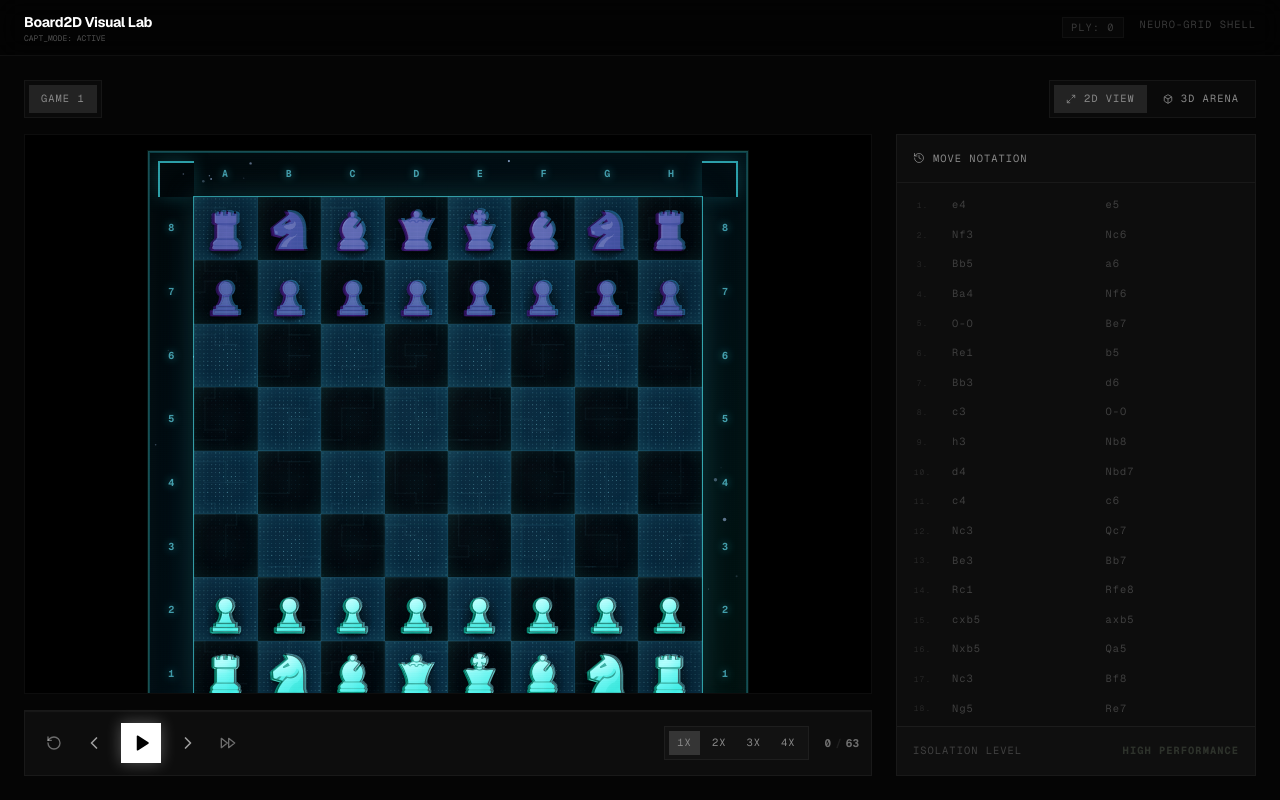
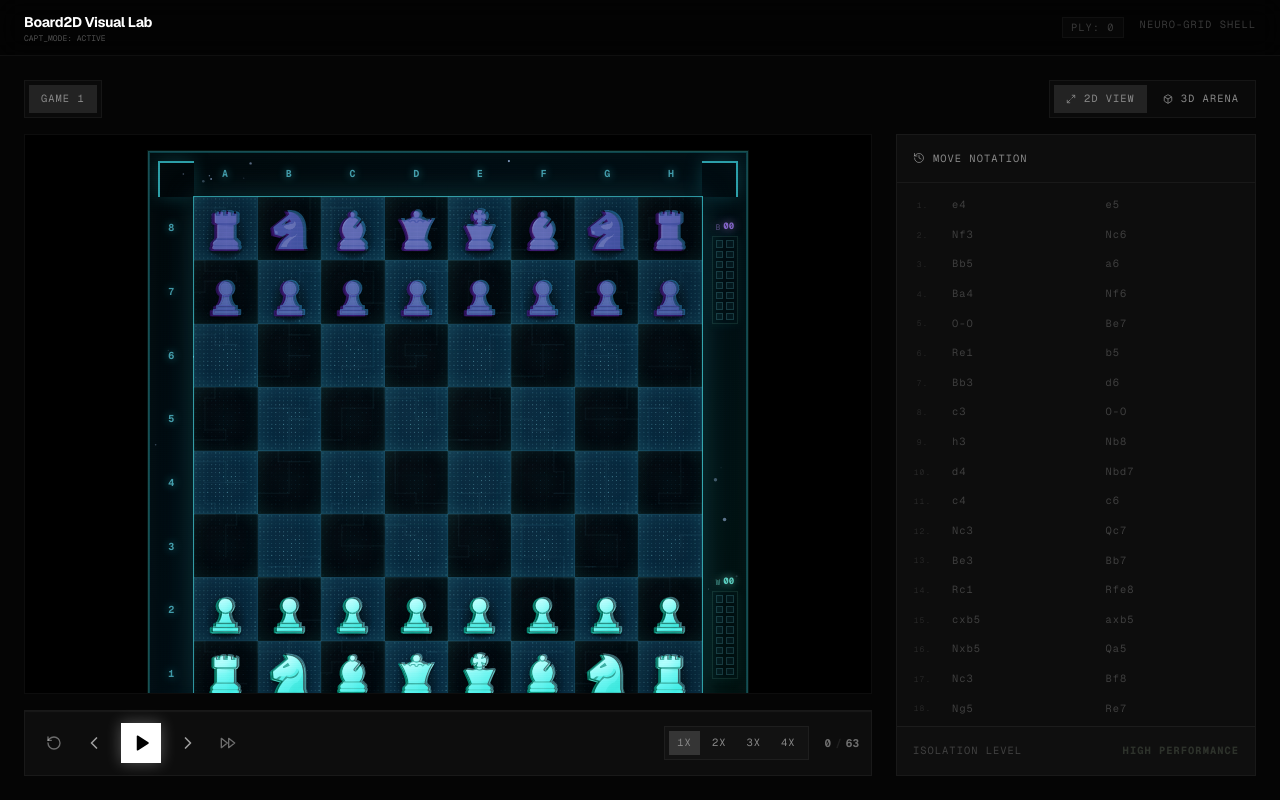
Before and after one commit to newjordan/3D_chessboard, a Next.js app in the folder apps/web/: page /dev/board2d in a window 1280 px wide. Built offline with nearby package versions, Linux system fonts and the light colour scheme.

Commit message:
Add 2D material loss rail

```diff
--- a/apps/web/src/components/replay/Board2D.tsx
+++ b/apps/web/src/components/replay/Board2D.tsx
@@ -1,6 +1,6 @@
 "use client";
 
-import React, { useEffect, useState } from 'react';
+import React, { useEffect, useMemo, useState } from 'react';
 import { motion, AnimatePresence } from 'framer-motion';
 
 interface Board2DMoveFx {
@@ -23,6 +23,7 @@ interface Board2DProps {
 const FILE_IDS = 'abcdefgh';
 const FILE_LABELS = ['A', 'B', 'C', 'D', 'E', 'F', 'G', 'H'] as const;
 const RANK_LABELS = ['8', '7', '6', '5', '4', '3', '2', '1'] as const;
+const MATERIAL_CELLS = Array.from({ length: 16 }, (_, idx) => idx);
 
 function mulberry32(seed: number) {
   let s = seed >>> 0;
@@ -1107,6 +1108,19 @@ export const Board2D: React.FC<Board2DProps> = (props) => {
       })()
     : null;
 
+  const materialLoss = useMemo(() => {
+    const counts = { w: 0, b: 0 };
+    for (const row of board) {
+      for (const piece of row) {
+        if (piece?.color === 'w' || piece?.color === 'b') counts[piece.color] += 1;
+      }
+    }
+    return {
+      w: Math.max(0, Math.min(16, 16 - counts.w)),
+      b: Math.max(0, Math.min(16, 16 - counts.b)),
+    };
+  }, [board]);
+
   return (
     <div
       data-testid="board2d-root"
@@ -1147,10 +1161,35 @@ export const Board2D: React.FC<Board2DProps> = (props) => {
           <span key={`l-${r}`} className="flex items-center justify-center board2d-coordinate">{r}</span>
         ))}
       </div>
-      <div className="absolute top-[7.4%] bottom-[7.4%] right-0 w-[7.4%] grid grid-rows-8 pointer-events-none" aria-hidden="true">
-        {RANK_LABELS.map((r) => (
-          <span key={`r-${r}`} className="flex items-center justify-center board2d-coordinate">{r}</span>
-        ))}
+      <div className="absolute top-[7.4%] bottom-[7.4%] right-0 w-[7.4%] pointer-events-none board2d-material-rail" aria-hidden="true">
+        <div className="board2d-material-group board2d-material-group-black">
+          <div className="board2d-material-readout board2d-material-readout-black">
+            <span>B</span>
+            <strong>{materialLoss.b.toString().padStart(2, '0')}</strong>
+          </div>
+          <div className="board2d-material-grid">
+            {MATERIAL_CELLS.map((cell) => (
+              <span
+                key={`black-loss-${cell}`}
+                className={`board2d-material-cell board2d-material-cell-black ${cell < materialLoss.b ? 'board2d-material-cell-filled' : ''}`}
+              />
+            ))}
+          </div>
+        </div>
+        <div className="board2d-material-group board2d-material-group-white">
+          <div className="board2d-material-readout board2d-material-readout-white">
+            <span>W</span>
+            <strong>{materialLoss.w.toString().padStart(2, '0')}</strong>
+          </div>
+          <div className="board2d-material-grid">
+            {MATERIAL_CELLS.map((cell) => (
+              <span
+                key={`white-loss-${cell}`}
+                className={`board2d-material-cell board2d-material-cell-white ${cell < materialLoss.w ? 'board2d-material-cell-filled' : ''}`}
+              />
+            ))}
+          </div>
+        </div>
       </div>
 
       <div className="absolute inset-[7.4%] grid grid-cols-8 grid-rows-8 border border-[#54f6ff]/65 shadow-[0_0_34px_rgba(45,239,255,0.22),inset_0_0_28px_rgba(56,255,214,0.11)] board2d-main-grid">
@@ -1872,6 +1911,79 @@ export const Board2D: React.FC<Board2DProps> = (props) => {
           letter-spacing: 0;
           text-shadow: 0 0 8px rgba(62, 239, 255, 0.58);
         }
+        .board2d-material-rail {
+          display: flex;
+          flex-direction: column;
+          justify-content: space-between;
+          align-items: center;
+          padding: 4.4% 0 4.4%;
+        }
+        .board2d-material-group {
+          width: min(58%, 34px);
+          display: flex;
+          flex-direction: column;
+          align-items: center;
+          gap: 5px;
+        }
+        .board2d-material-readout {
+          display: flex;
+          align-items: center;
+          justify-content: center;
+          gap: 3px;
+          width: 100%;
+          font-family: var(--font-geist-mono), ui-monospace, monospace;
+          font-size: clamp(5.5px, 1vw, 8px);
+          line-height: 1;
+          letter-spacing: 0;
+          text-shadow: 0 0 8px currentColor;
+        }
+        .board2d-material-readout span {
+          opacity: 0.68;
+        }
+        .board2d-material-readout strong {
+          font-weight: 800;
+          font-size: 1.14em;
+        }
+        .board2d-material-readout-black {
+          color: rgba(191, 145, 255, 0.76);
+        }
+        .board2d-material-readout-white {
+          color: rgba(126, 255, 238, 0.78);
+        }
+        .board2d-material-grid {
+          width: 100%;
+          display: grid;
+          grid-template-columns: repeat(2, minmax(0, 1fr));
+          grid-template-rows: repeat(8, minmax(0, 1fr));
+          gap: 3px;
+          padding: 3px;
+          border: 1px solid rgba(126, 255, 226, 0.14);
+          background: rgba(0, 10, 14, 0.28);
+          box-shadow:
+            0 0 12px rgba(45, 239, 255, 0.08),
+            inset 0 0 10px rgba(45, 239, 255, 0.055);
+        }
+        .board2d-material-cell {
+          aspect-ratio: 1;
+          min-width: 0;
+          border: 1px solid rgba(124, 242, 255, 0.2);
+          background: rgba(7, 26, 34, 0.48);
+          box-shadow: inset 0 0 5px rgba(94, 246, 255, 0.05);
+        }
+        .board2d-material-cell-black.board2d-material-cell-filled {
+          border-color: rgba(160, 86, 255, 0.72);
+          background: rgba(103, 33, 255, 0.62);
+          box-shadow:
+            0 0 8px rgba(106, 29, 255, 0.44),
+            inset 0 0 7px rgba(226, 200, 255, 0.22);
+        }
+        .board2d-material-cell-white.board2d-material-cell-filled {
+          border-color: rgba(139, 255, 240, 0.76);
+          background: rgba(21, 224, 205, 0.6);
+          box-shadow:
+            0 0 8px rgba(25, 230, 210, 0.42),
+            inset 0 0 7px rgba(218, 255, 250, 0.2);
+        }
         .board2d-main-grid {
           background-image:
             linear-gradient(rgba(73, 246, 255, 0.095) 1px, transparent 1px),
```
